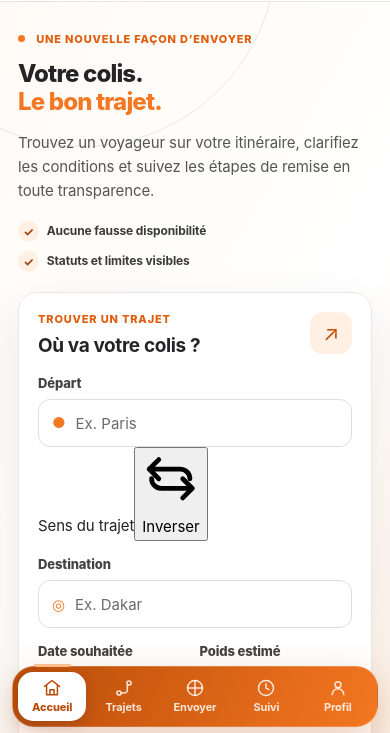
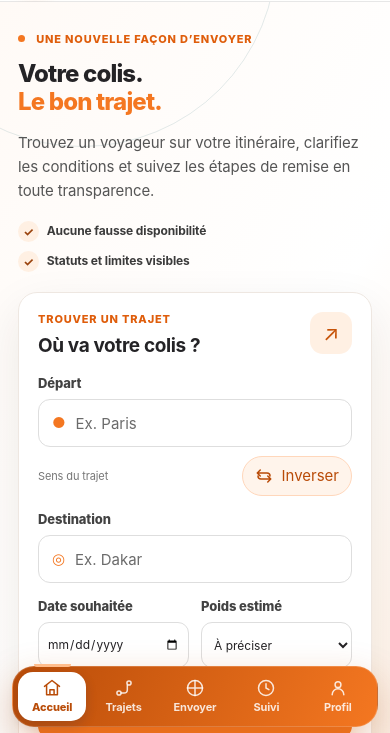
Before and after one commit to aydiarra-star/Jotcolis, a website: page index.html in a window 390 px wide. Shown: the part 109-842 px from the top of the page. Drawn offline with nearby package versions, Linux system fonts and the light colour scheme.

Commit message:
Styliser le bouton aller-retour et corriger la grille mobile

```diff
--- a/styles.css
+++ b/styles.css
@@ -336,3 +336,17 @@ input::placeholder{color:#6b6b6b}
   html{scroll-behavior:auto}
   *,*::before,*::after{animation-duration:.01ms!important;animation-iteration-count:1!important;transition-duration:.01ms!important}
 }
+
+
+/* Sens du trajet — permutation claire et adaptée au mobile */
+.direction-switch-row{display:flex;align-items:center;justify-content:space-between;gap:12px;margin:9px 0 2px;}
+.direction-hint{font-size:11px;color:#777;line-height:1.3;}
+.direction-switch{display:inline-flex;align-items:center;justify-content:center;gap:8px;min-height:36px;padding:7px 12px;border:1px solid #ffd7bb;border-radius:999px;background:#fff4eb;color:#b94b08;font:700 12px/1.2 inherit;cursor:pointer;transition:background .18s ease,transform .18s ease,border-color .18s ease;}
+.direction-switch svg{width:18px;height:18px;flex:0 0 18px;transition:transform .18s ease;}
+.direction-switch:hover{background:#ffe5d0;border-color:#f47721;}
+.direction-switch:active{transform:scale(.97);}
+.direction-switch.is-swapped svg{transform:rotate(180deg);}
+.direction-switch:focus-visible{outline:3px solid #f47721;outline-offset:3px;}
+.form-row{grid-template-columns:minmax(0,1fr) minmax(0,1fr);gap:12px;}
+.form-row>div{min-width:0;}
+@media(max-width:380px){.direction-hint{font-size:10px}.direction-switch{min-height:34px;padding:6px 10px}.form-row{grid-template-columns:1fr;gap:8px}}
```
